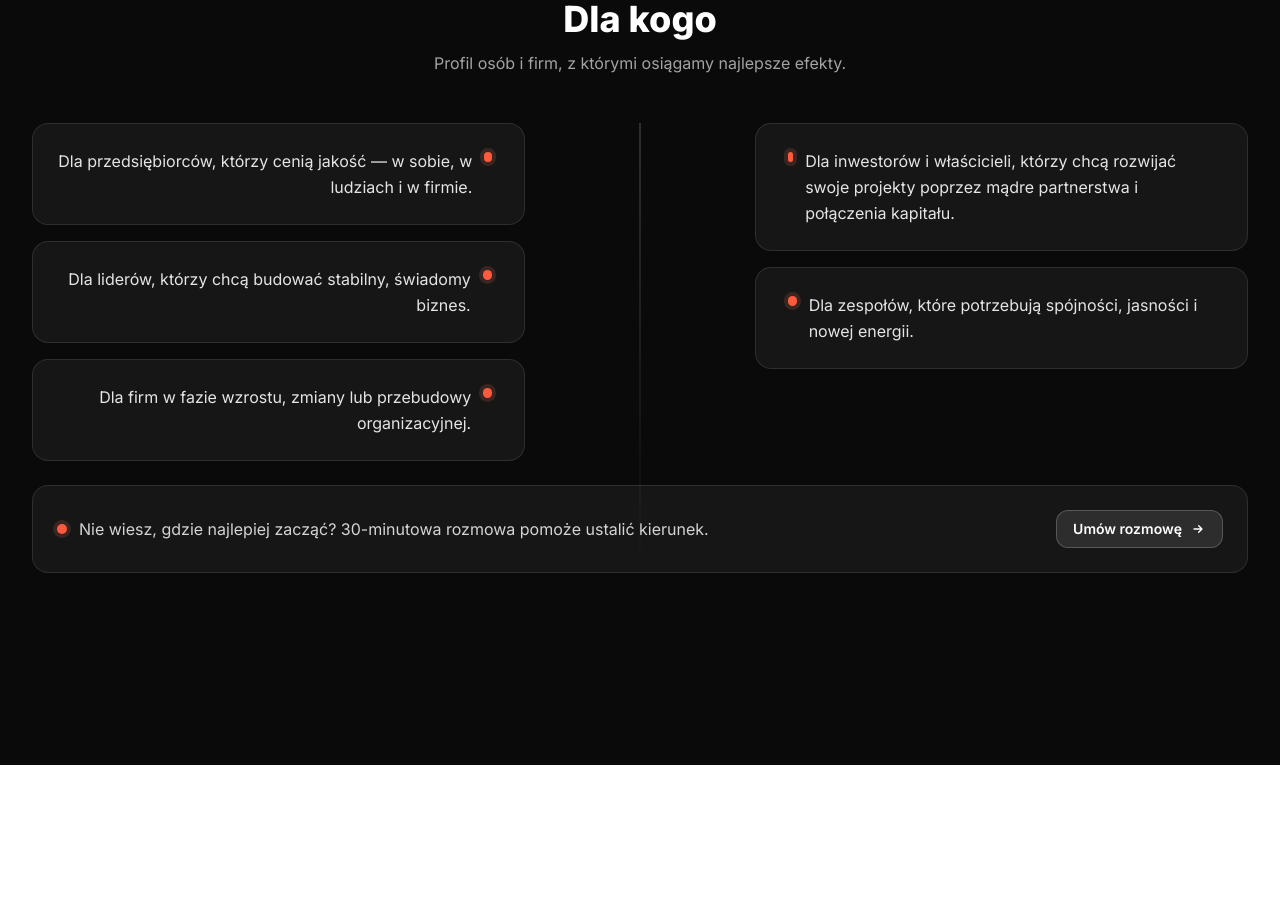
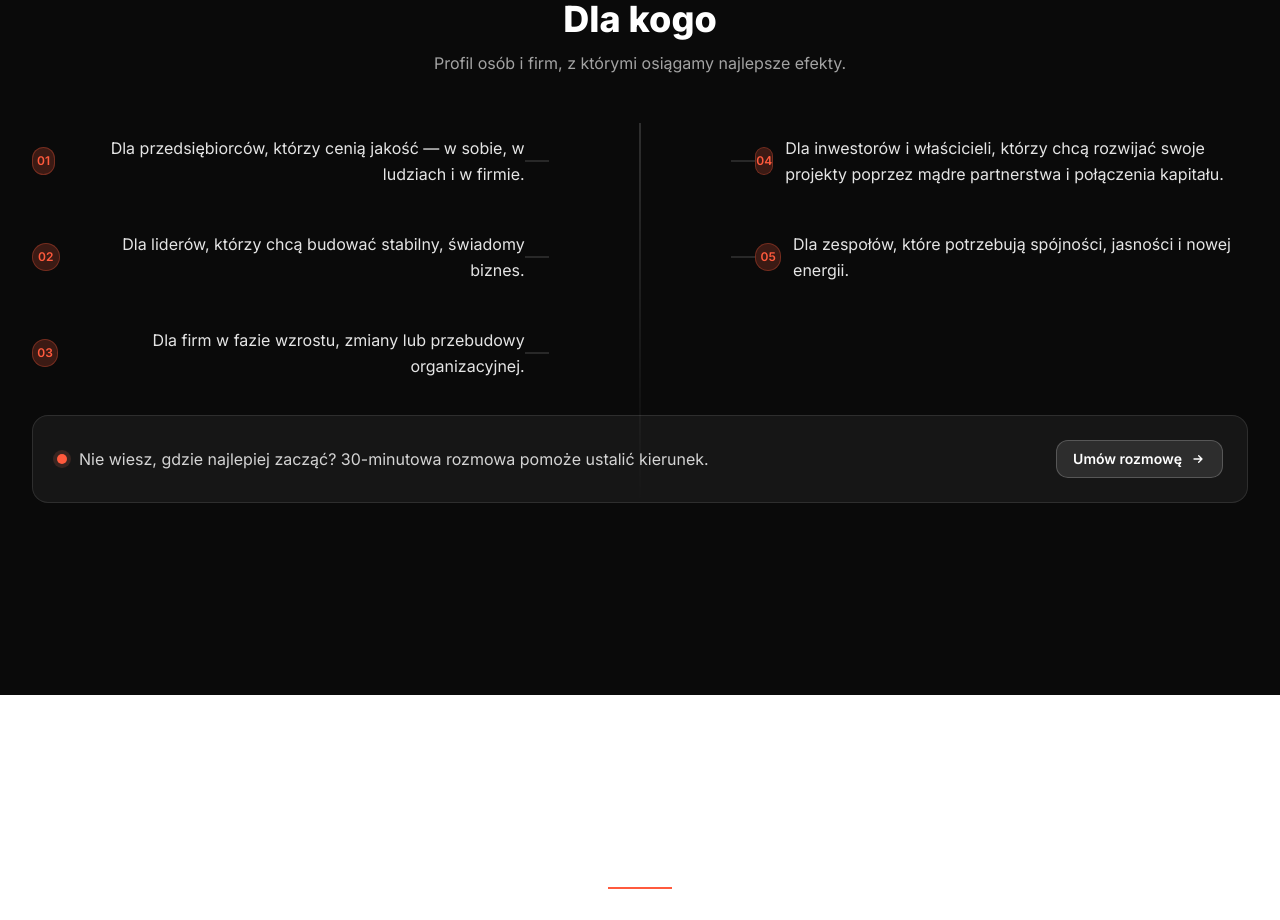
Before and after one commit to technikyvl/MAGIC-LANDING-PAGE-NEW, a Next.js app in the folder MAGICLIFELANDING/: page /wspolpraca in a window 1280 px wide. Shown: the part 4840-5760 px from the top of the page. Built offline with nearby package versions, Linux system fonts and the light colour scheme.

Commit message:
Update page.jsx

```diff
--- a/MAGICLIFELANDING/app/wspolpraca/page.jsx
+++ b/MAGICLIFELANDING/app/wspolpraca/page.jsx
@@ -383,36 +383,38 @@ export default function WspolpracaPage() {
             <div className="hidden lg:block absolute left-1/2 top-0 bottom-0 -translate-x-1/2 w-px bg-gradient-to-b from-white/30 via-white/15 to-transparent" />
 
             <div className="grid grid-cols-1 lg:grid-cols-12 gap-6 items-start">
-              {/* LEFT stack (3) aligned to right with connectors */}
-              <div className="lg:col-span-5 flex flex-col gap-4">
+              {/* LEFT stack (3) aligned to right with connectors - no boxes */}
+              <div className="lg:col-span-5 flex flex-col gap-5">
                 {["Dla przedsiębiorców, którzy cenią jakość — w sobie, w ludziach i w firmie.","Dla liderów, którzy chcą budować stabilny, świadomy biznes.","Dla firm w fazie wzrostu, zmiany lub przebudowy organizacyjnej."].map((txt,idx)=> (
-                  <article key={idx} className="slow-reveal relative group overflow-hidden rounded-2xl border border-white/10 bg-white/5 p-6 pr-8 transition-all duration-300 hover:bg-white/10 hover:-translate-y-0.5">
-                    <div className="absolute inset-0 opacity-0 group-hover:opacity-10 transition-opacity bg-gradient-to-br from-accent/30 to-orange-500/30" />
+                  <div key={idx} className="slow-reveal relative py-3">
                     {/* connector to central line */}
-                    <span className="hidden lg:block absolute right-[-24px] top-1/2 -translate-y-1/2 h-px w-6 bg-white/15" />
-                    <div className="relative z-10 flex items-start gap-3 justify-end text-right">
+                    <span className="hidden lg:block absolute right-[-24px] top-1/2 -translate-y-1/2 h-px w-6 bg-white/25" />
+                    <div className="relative z-10 flex items-center justify-end gap-3 text-right">
+                      <span className="inline-flex items-center justify-center w-7 h-7 rounded-full bg-accent/20 text-accent font-semibold text-xs border border-accent/30">
+                        {String(idx + 1).padStart(2,'0')}
+                      </span>
                       <p className="text-neutral-200 text-base leading-relaxed max-w-xl">{txt}</p>
-                      <span className="mt-1 inline-block w-2.5 h-2.5 rounded-full bg-accent shadow-[0_0_0_4px_rgba(255,120,96,.15)]" />
                     </div>
-                  </article>
+                  </div>
                 ))}
               </div>
 
               {/* middle spacer for vertical line */}
               <div className="hidden lg:block lg:col-span-2" />
 
-              {/* RIGHT stack (2) aligned to left with connectors */}
-              <div className="lg:col-span-5 flex flex-col gap-4">
+              {/* RIGHT stack (2) aligned to left with connectors - no boxes */}
+              <div className="lg:col-span-5 flex flex-col gap-5">
                 {["Dla inwestorów i właścicieli, którzy chcą rozwijać swoje projekty poprzez mądre partnerstwa i połączenia kapitału.","Dla zespołów, które potrzebują spójności, jasności i nowej energii."].map((txt,idx)=> (
-                  <article key={idx} className="slow-reveal relative group overflow-hidden rounded-2xl border border-white/10 bg-white/5 p-6 pl-8 transition-all duration-300 hover:bg-white/10 hover:-translate-y-0.5">
-                    <div className="absolute inset-0 opacity-0 group-hover:opacity-10 transition-opacity bg-gradient-to-br from-accent/30 to-orange-500/30" />
+                  <div key={idx} className="slow-reveal relative py-3">
                     {/* connector to central line */}
-                    <span className="hidden lg:block absolute left-[-24px] top-1/2 -translate-y-1/2 h-px w-6 bg-white/15" />
-                    <div className="relative z-10 flex items-start gap-3">
-                      <span className="mt-1 inline-block w-2.5 h-2.5 rounded-full bg-accent shadow-[0_0_0_4px_rgba(255,120,96,.15)]" />
+                    <span className="hidden lg:block absolute left-[-24px] top-1/2 -translate-y-1/2 h-px w-6 bg-white/25" />
+                    <div className="relative z-10 flex items-center gap-3">
+                      <span className="inline-flex items-center justify-center w-7 h-7 rounded-full bg-accent/20 text-accent font-semibold text-xs border border-accent/30">
+                        {String(idx + 1 + 3).padStart(2,'0')}
+                      </span>
                       <p className="text-neutral-200 text-base leading-relaxed max-w-xl">{txt}</p>
                     </div>
-                  </article>
+                  </div>
                 ))}
               </div>
             </div>
```
